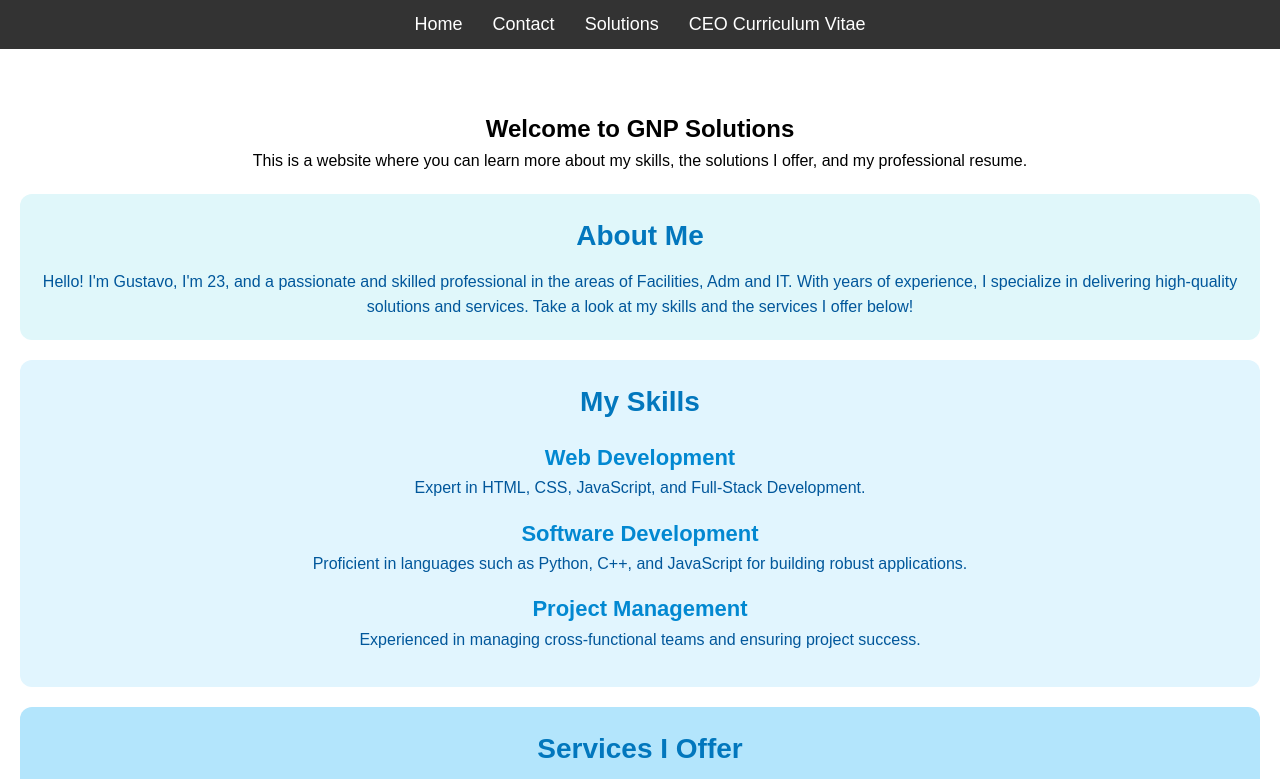
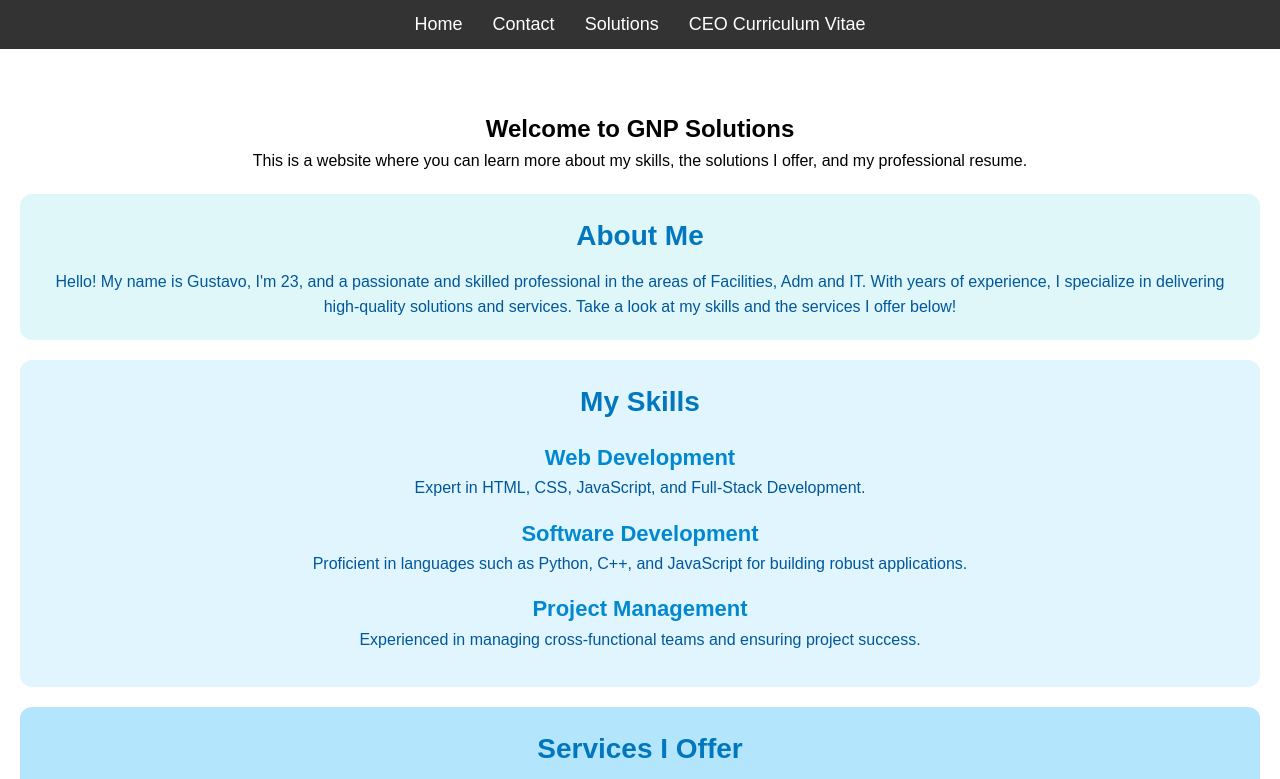
Before and after one commit to GustaNP21/GNP-Solutions, a plain HTML site: page index.html in a window 1280 px wide. Shown: the top 779 px of the page. Drawn offline with Linux system fonts and the light colour scheme.

Commit message:
Update index.html

```diff
--- a/index.html
+++ b/index.html
@@ -27,7 +27,7 @@
 
         <section class="about-me">
             <h2>About Me</h2>
-            <p>Hello! I'm Gustavo, I'm 23, and a passionate and skilled professional in the areas of Facilities, Adm and IT. With years of experience, I specialize in delivering high-quality solutions and services. Take a look at my skills and the services I offer below!</p>
+            <p>Hello! My name is Gustavo, I'm 23, and a passionate and skilled professional in the areas of Facilities, Adm and IT. With years of experience, I specialize in delivering high-quality solutions and services. Take a look at my skills and the services I offer below!</p>
         </section>
 
 
```
